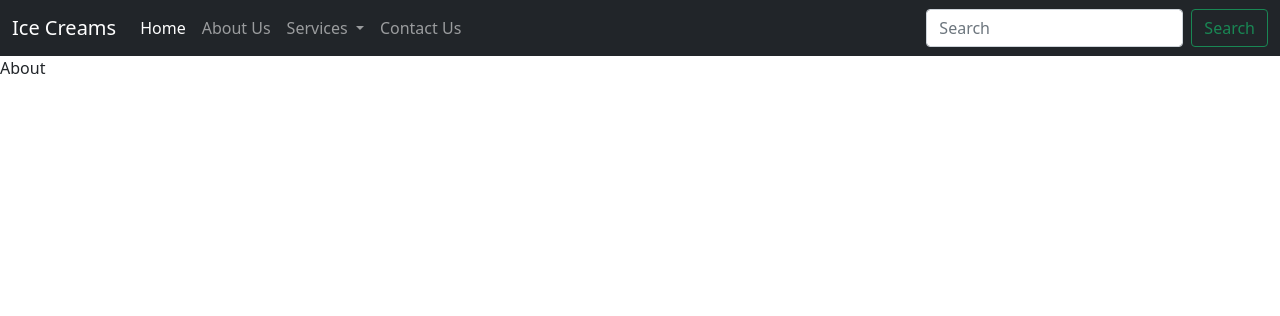
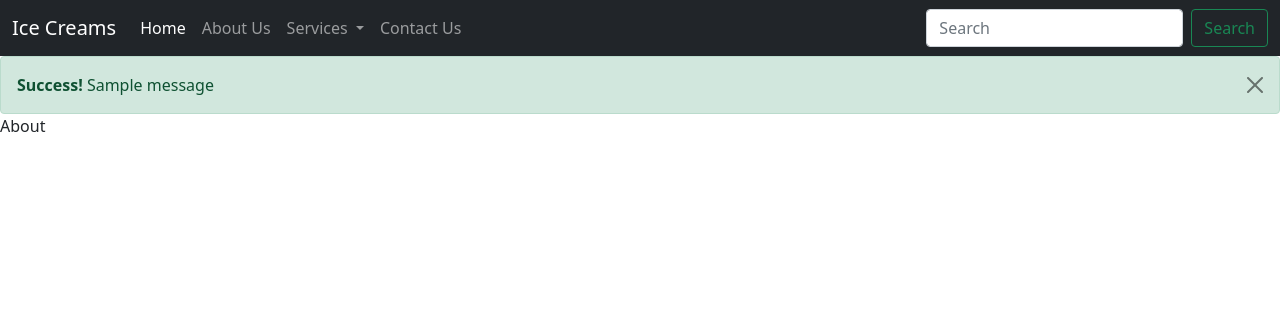
Before and after one commit to RushilGupta4/LearningWebapp, a Django app: page /about in a window 1280 px wide. Shown: the top 316 px of the page. Run offline with Django 3.2, Linux system fonts and the light colour scheme; tables that the repository leaves empty hold one stand-in row (values such as "Sample post"); one stand-in notice (Sample message) is shown.

Commit message:
Finished CodeWithHarryTutorial

```diff
--- a/CodeWithHarryTutorial/Hello/settings.py
+++ b/CodeWithHarryTutorial/Hello/settings.py
@@ -11,6 +11,7 @@ https://docs.djangoproject.com/en/3.2/ref/settings/
 """
 import os.path
 from pathlib import Path
+from django.contrib.messages import constants as messages
 
 # Build paths inside the project like this: BASE_DIR / 'subdir'.
 BASE_DIR = Path(__file__).resolve().parent.parent
--- a/CodeWithHarryTutorial/home/models.py
+++ b/CodeWithHarryTutorial/home/models.py
@@ -8,3 +8,6 @@ class Contact(models.Model):
     phone = models.CharField(max_length=12)
     desc = models.TextField()
     date = models.DateField()
+
+    def __str__(self):
+        return self.name
--- a/CodeWithHarryTutorial/home/views.py
+++ b/CodeWithHarryTutorial/home/views.py
@@ -1,6 +1,7 @@
 from django.shortcuts import render
 from datetime import datetime
 from .models import Contact
+from django.contrib import messages
 
 
 # Create your views here.
@@ -22,7 +23,8 @@ def contact(request):
         email = request.POST.get('email')
         phone = request.POST.get('phone')
         desc = request.POST.get('desc')
-        contact = Contact(name=name, phone=phone, email=email, desc=desc, date=datetime.today())
-        contact.save()
-
+        contact_obj = Contact(name=name, phone=phone, email=email, desc=desc,
+                              date=datetime.today())
+        contact_obj.save()
+        messages.success(request, "Your message has been sent")
     return render(request, 'contact.html')
--- /dev/null
+++ b/CodeWithHarryTutorial/requirements.txt
@@ -0,0 +1,4 @@
+asgiref==3.4.1
+Django==3.2.6
+pytz==2021.1
+sqlparse==0.4.1
--- a/CodeWithHarryTutorial/templates/base.html
+++ b/CodeWithHarryTutorial/templates/base.html
@@ -49,6 +49,15 @@
       </div>
     </nav>
 
+    {% if messages %}
+    {% for message in messages %}
+    <div class="alert alert-{{message.tags}} alert-dismissible fade show my-0" role="alert">
+      <strong style="text-transform: capitalize">{{message.tags}}! </strong>{{message}}
+      <button type="button" class="btn-close" data-bs-dismiss="alert" aria-label="Close"></button>
+    </div>
+    {% endfor %}
+    {% endif %}
+
     {% block body %}{% endblock body %}
 
     <!-- Bootstrap Bundle with Popper -->
```
Also changed, not shown: 2 other files.
